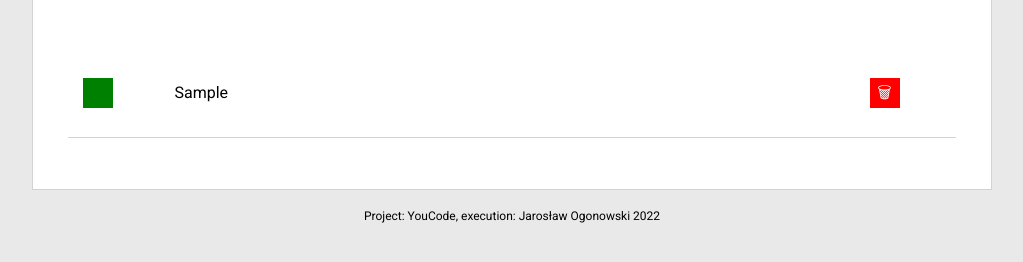
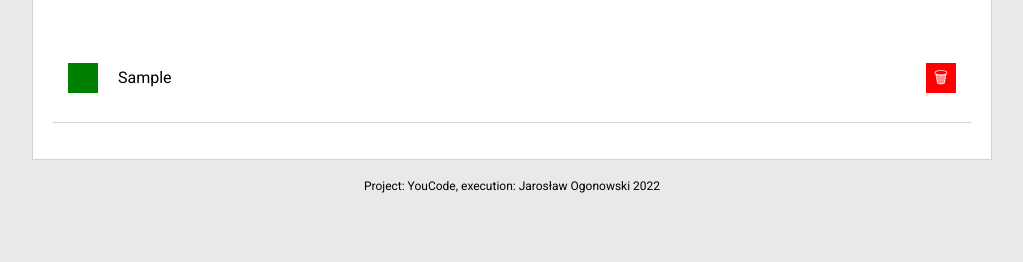
Before and after one commit to JaroslawOgonowski/task-list, a plain HTML site: page index.html in a window 1280 px wide. Both pictures are taken after typing "Sample" into the empty fields and a click on the button "Dodaj zadanie". Shown: the part 334-596 px from the top of the page, without its empty margins (128-1151 px from the left). Drawn offline with nearby package versions, Linux system fonts and the light colour scheme.

Commit message:
add word break and media changes

```diff
--- a/css/form.css
+++ b/css/form.css
@@ -23,7 +23,7 @@
     border-style: solid;
 }
 
-@media (orientation: portrait) {
+@media (max-width: 767px) {
     .form {
         display: flex;
         flex-direction: column;
--- a/css/list.css
+++ b/css/list.css
@@ -1,17 +1,18 @@
 .list {
-    padding: 15px;
     list-style: none;
+    padding-left: 0px;
 }
 
 .list__itemContainer {
     display: grid;
-    grid-template-columns: 1fr 10fr 1fr;
+    grid-template-columns: auto 1fr auto;
     padding: 15px;
     border-bottom: 1px solid lightgray;
     align-items: center;
 }
 
 .list__item {
+    word-break: break-word;
     margin: 20px;
     display: flex;
     align-items: center;
```
